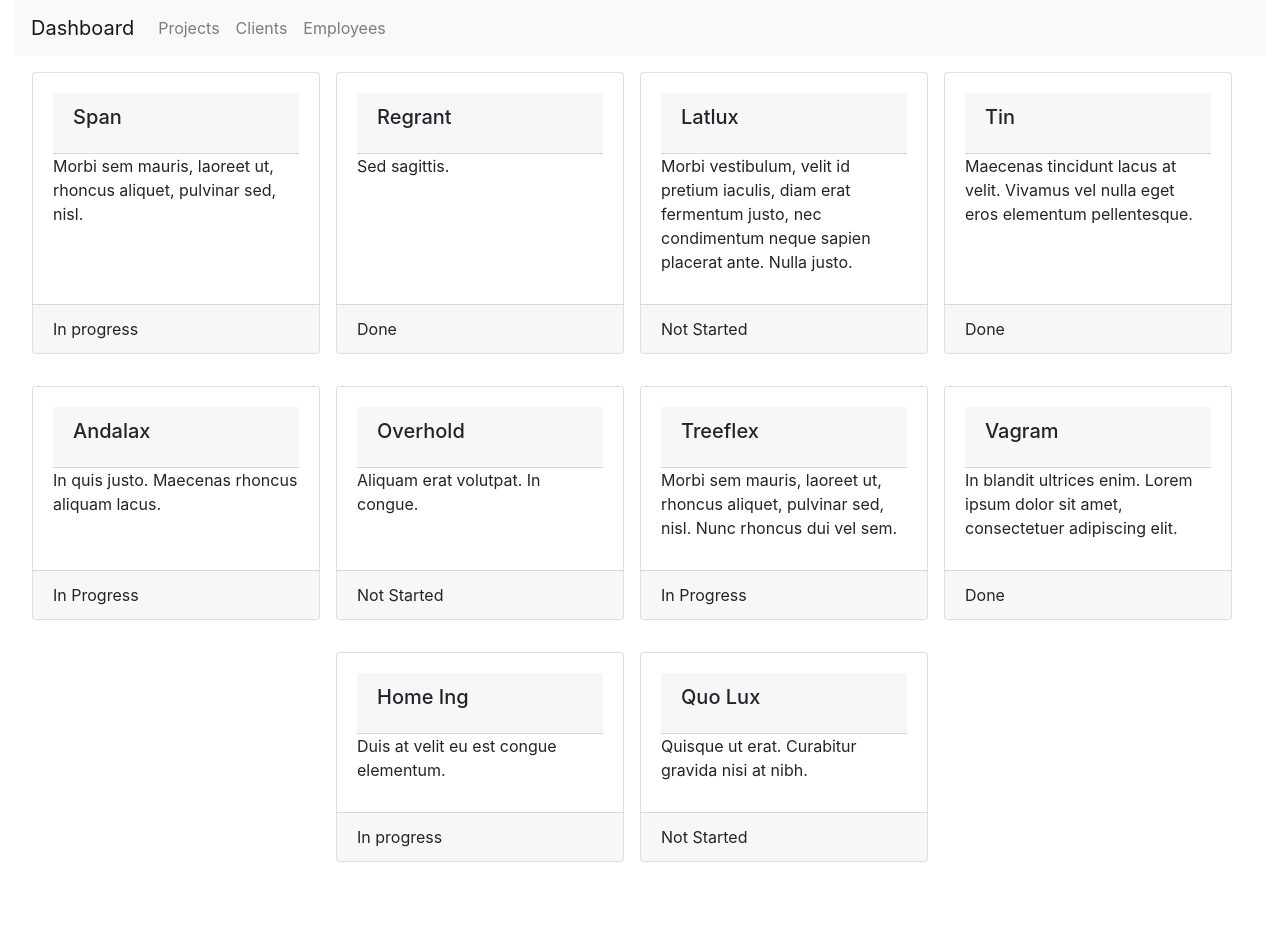
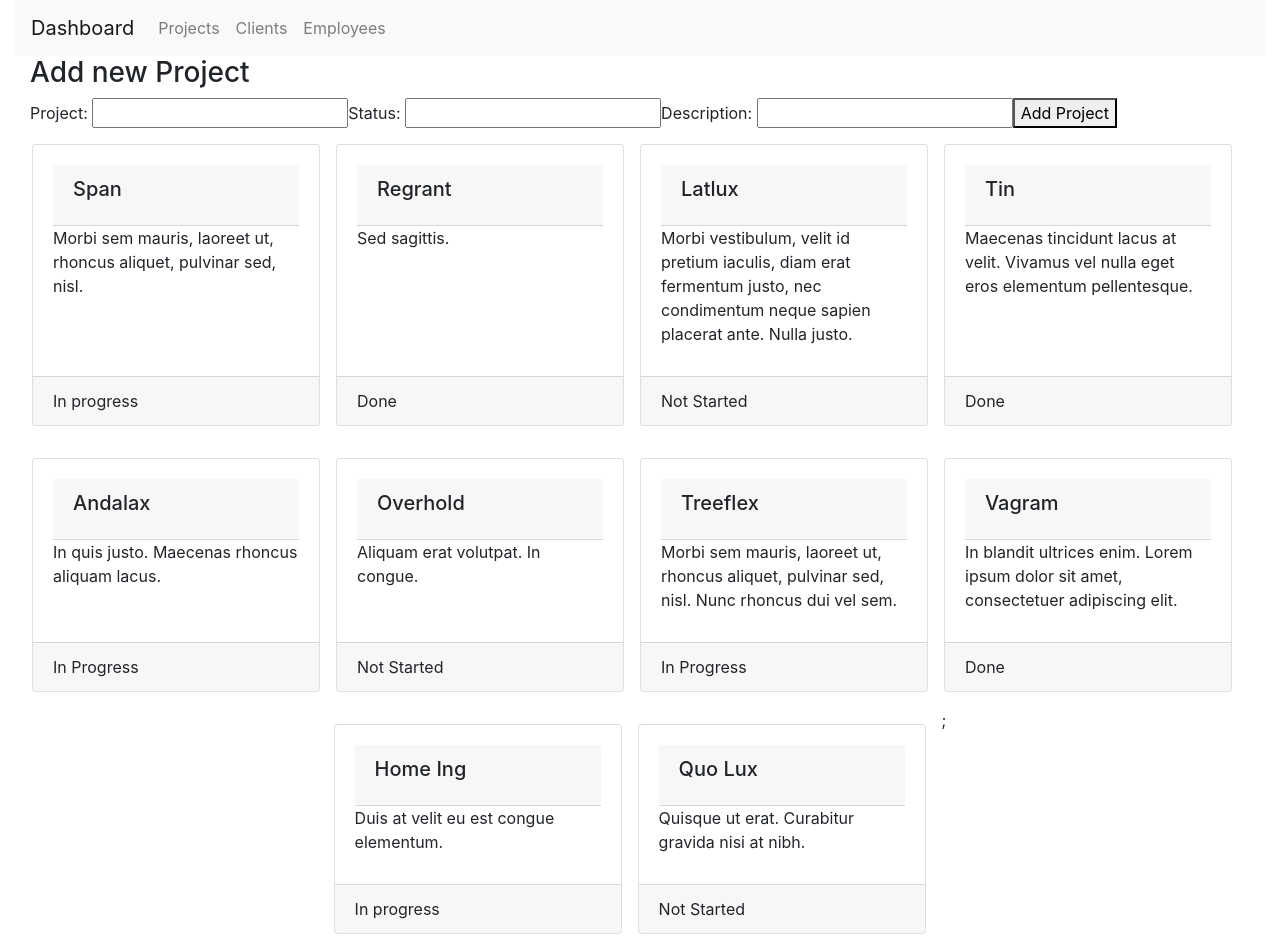
Before and after one commit to martinmolvaer/project-man, a React (Create React App) app in the folder project-man/: page /projects in a window 1280 px wide. Before the commit the page ends 878 px from the top, so only its background shows below. Built offline with nearby package versions, Linux system fonts and the light colour scheme.

Commit message:
add state to project and handlechange

```diff
--- a/project-man/src/components/Projects.js
+++ b/project-man/src/components/Projects.js
@@ -1,14 +1,38 @@
-import React from "react";
-
+import React, { useState } from "react";
 import ProjectData from "../data/ProjectData.json";
 import { Card, Row, Container } from "react-bootstrap";
 
 const Projects = () => {
+  const [projects, setProjects] = useState(ProjectData);
+  const [newProject, setNewProject] = useState({
+    name: "",
+    status: "",
+    description: "",
+  });
+
+  const handleChange = (e) => {
+    const { name, value } = e.target;
+    setNewProject({ ...newProject, [name]: value });
+  };
+
+  const addProject = () => {
+    setProjects(() => [newProject, ...projects]);
+  };
+
   return (
     <div>
       <Container style={{ maxWidth: "1280px" }}>
+        <h3>Add new Project</h3>
+
+        <span>Project: </span>
+        <input onChange={handleChange} name="name"></input>
+        <span>Status: </span>
+        <input onChange={handleChange} name="status"></input>
+        <span>Description: </span>
+        <input onChange={handleChange} name="description"></input>
+        <button onClick={addProject}>Add Project</button>
         <Row style={{ display: "flex", justifyContent: "center" }}>
-          {ProjectData.map((project) => {
+          {projects.map((project) => {
             return (
               <Card
                 style={{
@@ -30,6 +54,7 @@ const Projects = () => {
               </Card>
             );
           })}
+          ;
         </Row>
       </Container>
     </div>
```
